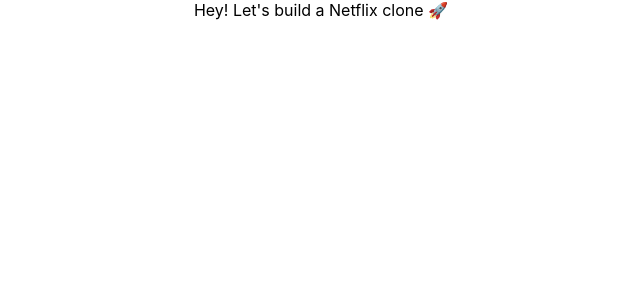
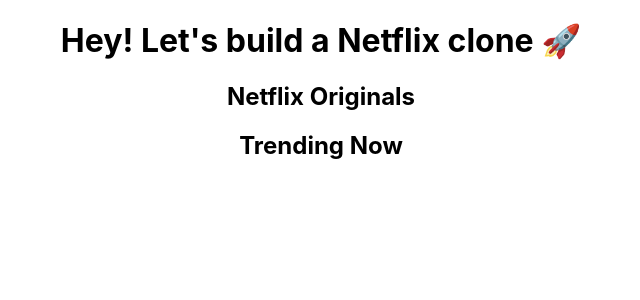
Before and after one commit to jonathancz/react-netflix-clone, a React (Create React App) app in the folder react-netflix-clone/: page / in a window 1280 px wide. Shown: the top 300 px of the page, without its empty margins (319-959 px from the left). Built offline with nearby package versions, Linux system fonts and the light colour scheme.

Commit message:
Create Row component

```diff
--- a/react-netflix-clone/src/App.js
+++ b/react-netflix-clone/src/App.js
@@ -1,9 +1,14 @@
-import './App.css';
+import React from 'react'
+import './App.css'
+import Row from './row'
+
 
 function App() {
   return (
     <div className="App">
-      Hey! Let's build a Netflix clone 🚀
+      <h1>Hey! Let's build a Netflix clone 🚀</h1>
+      <Row title="Netflix Originals"/>
+      <Row title="Trending Now"/>
     </div>
   );
 }
--- /dev/null
+++ b/react-netflix-clone/src/Row.js
@@ -0,0 +1,15 @@
+import React from 'react'
+
+function Row({ title }) {
+    return (
+        <div>
+            <h2>{title}</h2>
+
+
+            {/* Container -> posters */}
+
+        </div>
+    )
+}
+
+export default Row
```
Also changed, not shown: react-netflix-clone/src/axios.js (renamed from react-netflix-clone/axios.js).
